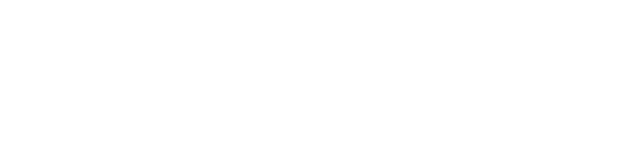
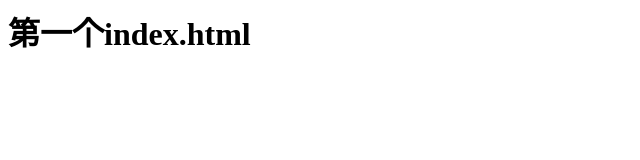
Before and after one commit to YAOLONG01/git_test, a plain HTML site: page index.html in a window 1280 px wide. Shown: the whole page, without its empty margins (0-640 px from the left). Drawn offline with Linux system fonts and the light colour scheme.

Commit message:
修改index.html添加<h1>

```diff
--- a/index.html
+++ b/index.html
@@ -3,5 +3,7 @@
         <title>git教学</title>
     </head>
     <body>
+
+	<h1>第一个index.html</h1>
     </body>
 </html>
```
